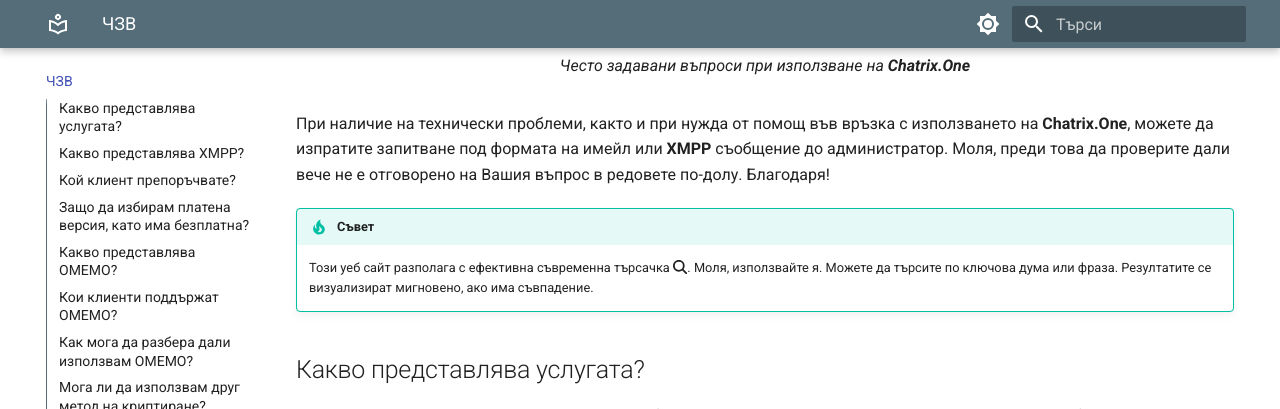
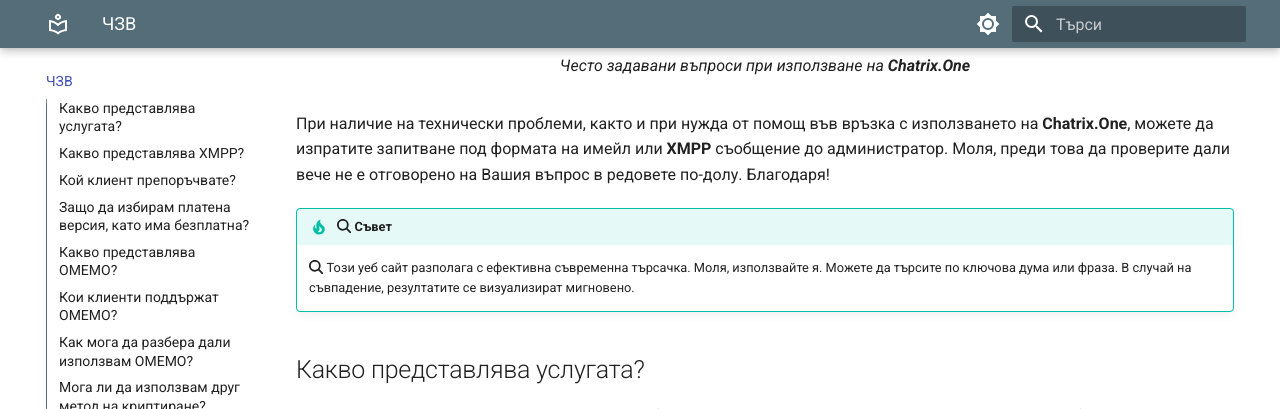
Before and after one commit to MrEddX/docs.chatrix.one, an MkDocs documentation site: the page built from docs/често-задавани-въпроси.md, in a window 1280 px wide and 900 px high, scrolled down 623 px. Shown: the top 409 px of the window. Built offline with MkDocs 1.6.1 and Material for MkDocs 9.7.7, drawn with Linux system fonts in a browser that asks for light colours.

Commit message:
Fixed: FAQ

```diff
--- a/docs/често-задавани-въпроси.md
+++ b/docs/често-задавани-въпроси.md
@@ -7,9 +7,9 @@
 
 При наличие на технически проблеми, както и при нужда от помощ във връзка с използването на **Chatrix.One**, можете да изпратите запитване под формата на имейл или **XMPP** съобщение до администратор. Моля, преди това да проверите дали вече не е отговорено на Вашия въпрос в редовете по-долу. Благодаря!
 
-!!! tip "Съвет"
+!!! tip ":fontawesome-solid-magnifying-glass: Съвет"
 
-    Този уеб сайт разполага с ефективна съвременна търсачка :fontawesome-solid-magnifying-glass:. Моля, използвайте я. Можете да търсите по ключова дума или фраза. Резултатите се визуализират мигновено, ако има съвпадение.
+    :fontawesome-solid-magnifying-glass: Този уеб сайт разполага с ефективна съвременна търсачка. Моля, използвайте я. Можете да търсите по ключова дума или фраза. В случай на съвпадение, резултатите се визуализират мигновено.
 
 ## Какво представлява услугата?
 
```
